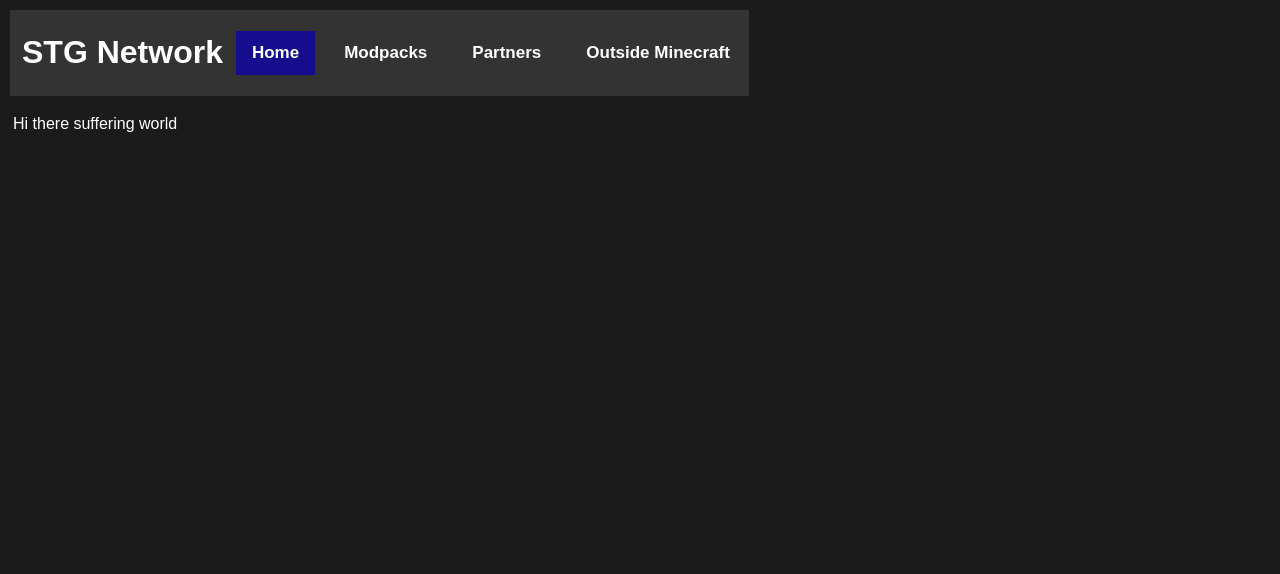
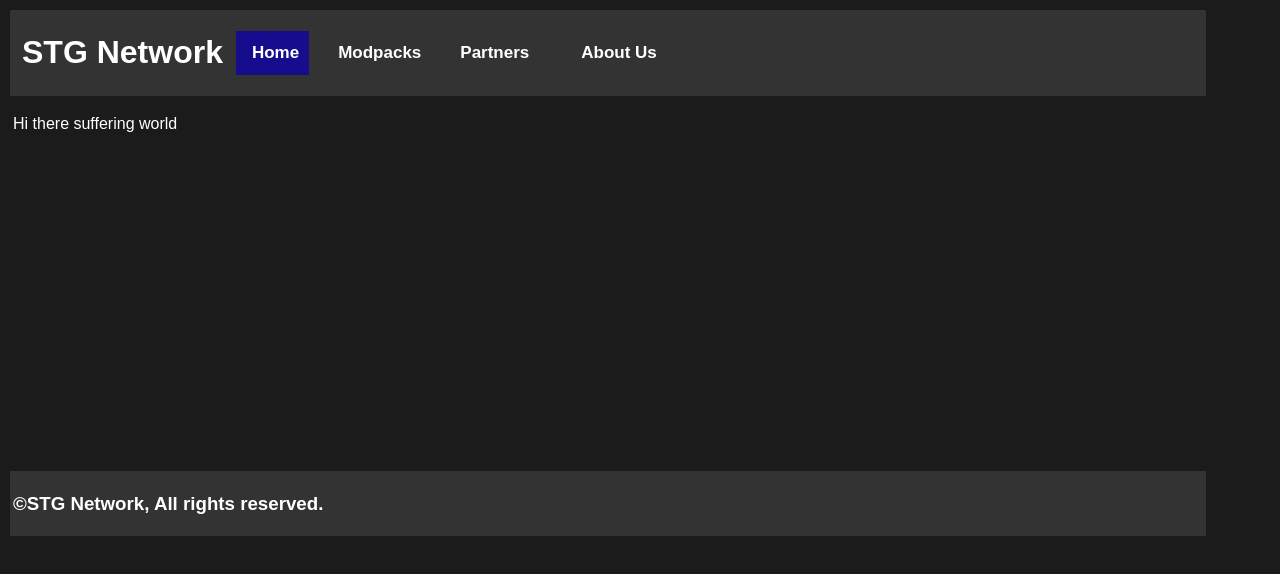
Before and after one commit to Sinmis077/STGIndex, a plain HTML site: page Dev/index.html in a window 1280 px wide. Drawn offline with Linux system fonts and the light colour scheme.

Commit message:
main file done

```diff
--- a/Dev/css/main.css
+++ b/Dev/css/main.css
@@ -4,11 +4,11 @@
  color:white;
 }
 /* Main Part of the css starts here */
-body {
-	max-height:10000px;
-	max-width:2500px;
-	min-height:300px;
-	min-width:200px;
+body, table{
+	max-height:200000px;
+	max-width:50000px;
+	min-height:500px;
+	min-width:1200px;
 	height:auto;
 	width:auto;
 	background-color:#1B1B1B;
@@ -20,10 +20,13 @@ thead {
 	padding: 0px;
 }
 tbody {
-	display:inline-block;
+	display:block;
+	min-height:375px;
+	height:auto;
 }
 tfoot {
-	display:inline-block;
+	display:block;
+	background-color:#333;
 }
 /*This is where the th family color tree starts */
 th {
@@ -46,7 +49,7 @@ th a:not(.active):hover {
 	background-color:#ddd;
 	color:black;
 }
-th a:is(:lastchild) {
+th a:last-child {
 	padding-right:10px;
 }
 /* This is where the th family color tree ends */
--- a/Dev/index.html
+++ b/Dev/index.html
@@ -10,18 +10,28 @@ This is the beginning of index.html
 	</head>
 	<body>
 		<table>
+		<!-- This is the start of the head of the page and also its navigation -->
 		<thead cellpadding="10">
 			<th><h1>STG Network</h1></th>
 			<th><a href="index.html" class="active">Home</a></th>
 			<th><a href="">Modpacks</a></th>
 			<th><a href="">Partners</a></th>
-			<th><a href="">Outside Minecraft</a></li></th>
+			<th><a style="display:none;" href="">Outside Minecraft</a></th>
+			<th><a href="">About Us</a></th>
 		<thead>
+		<!-- This is the end of the head of the page and also its navigation -->
+		<!-- This is the start of the main body of the page -->
 		<tbody>
 			<td><p> Hi there suffering world </p></td>
 		</tbody>
+		<!-- This is the end of the main body of the page -->
+		<!-- this is the start of the footer of the page -->
 		<tfoot>
+			<tr>
+				<td><h3><b>©</b>STG Network, All rights reserved.</h3></td>
+			</tr>
 		</tfoot>
+		<!-- this is the end of the footer of the page and the entire webpage -->
 		</table>
 	</body>
 </html>
```
